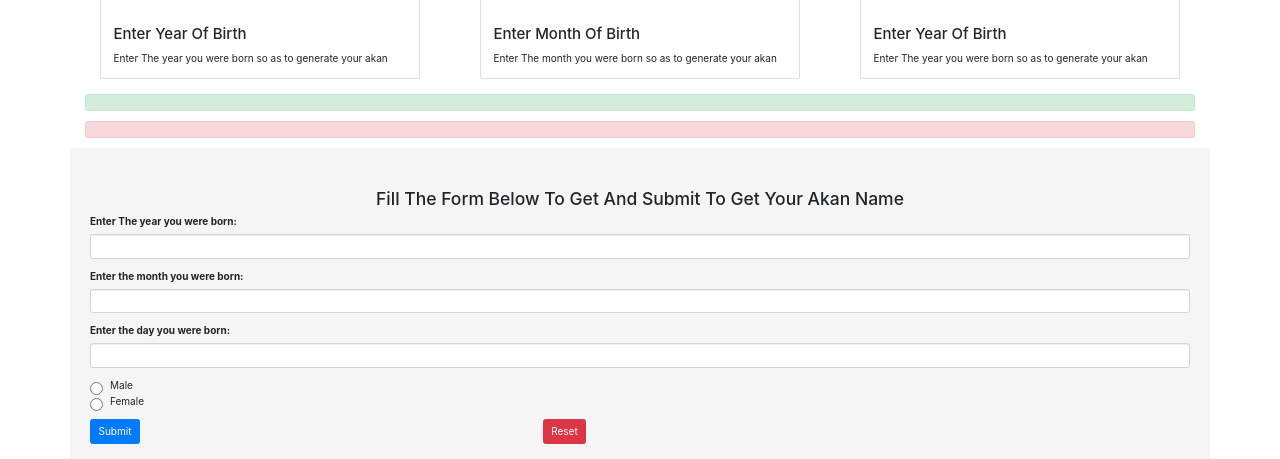
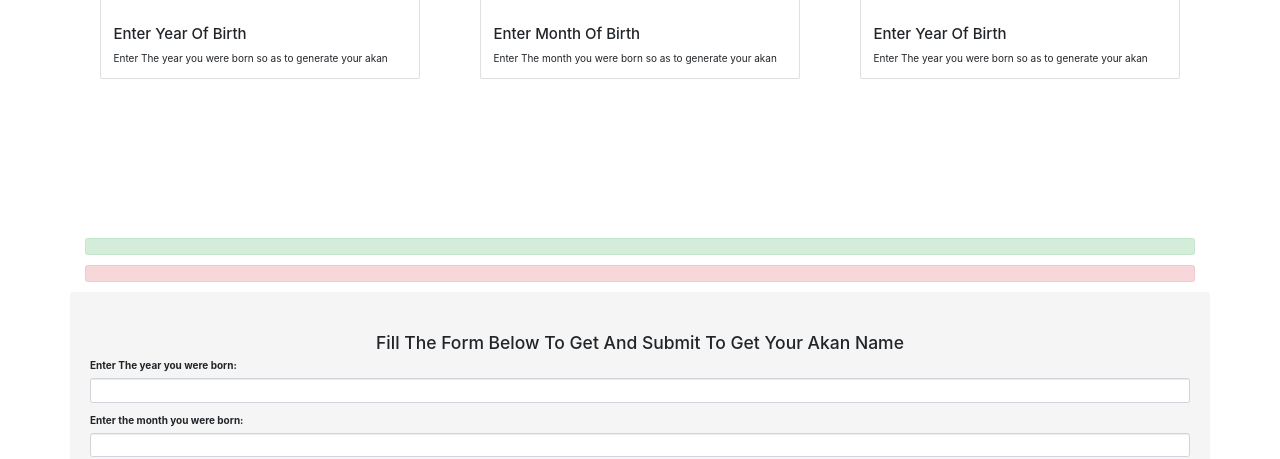
Before and after one commit to BLAIRCARSON/Akan-Naming, a plain HTML site: page html/akan.html in a window 1280 px wide. Shown: the part 344-803 px from the top of the page. Drawn offline with nearby package versions, Linux system fonts and the light colour scheme; files whose address does not match are found by name.

Commit message:
Gave class mycard a specific heigh

```diff
--- a/css/styles.css
+++ b/css/styles.css
@@ -26,6 +26,9 @@
 .crd > p > span {
 	color: blue;
 }
+.mycard {
+    height: 50vh;
+}
 
 .myform {
     background-color: rgb(245, 245, 245);
@@ -42,5 +45,5 @@
 
 }
 .mybtn {
-    margin-left: 50vh;
+	margin-left: 50vh;
 }
```
